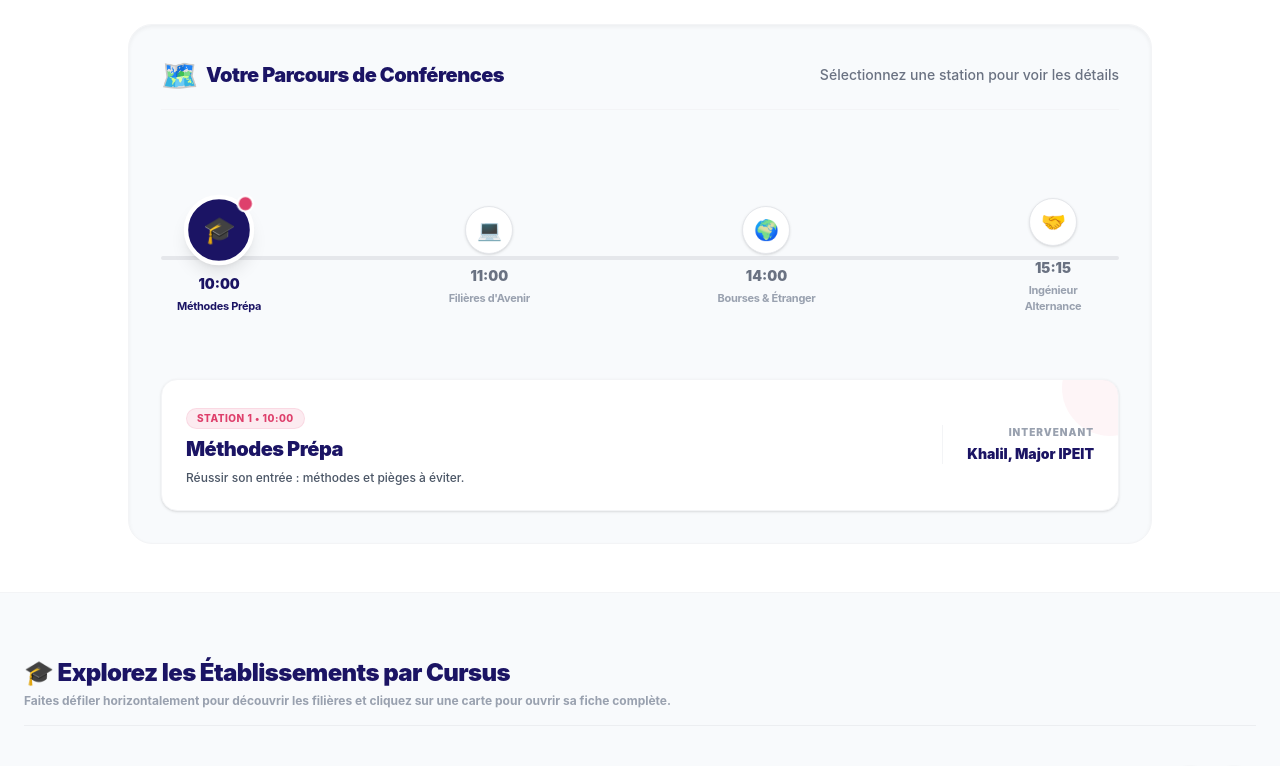
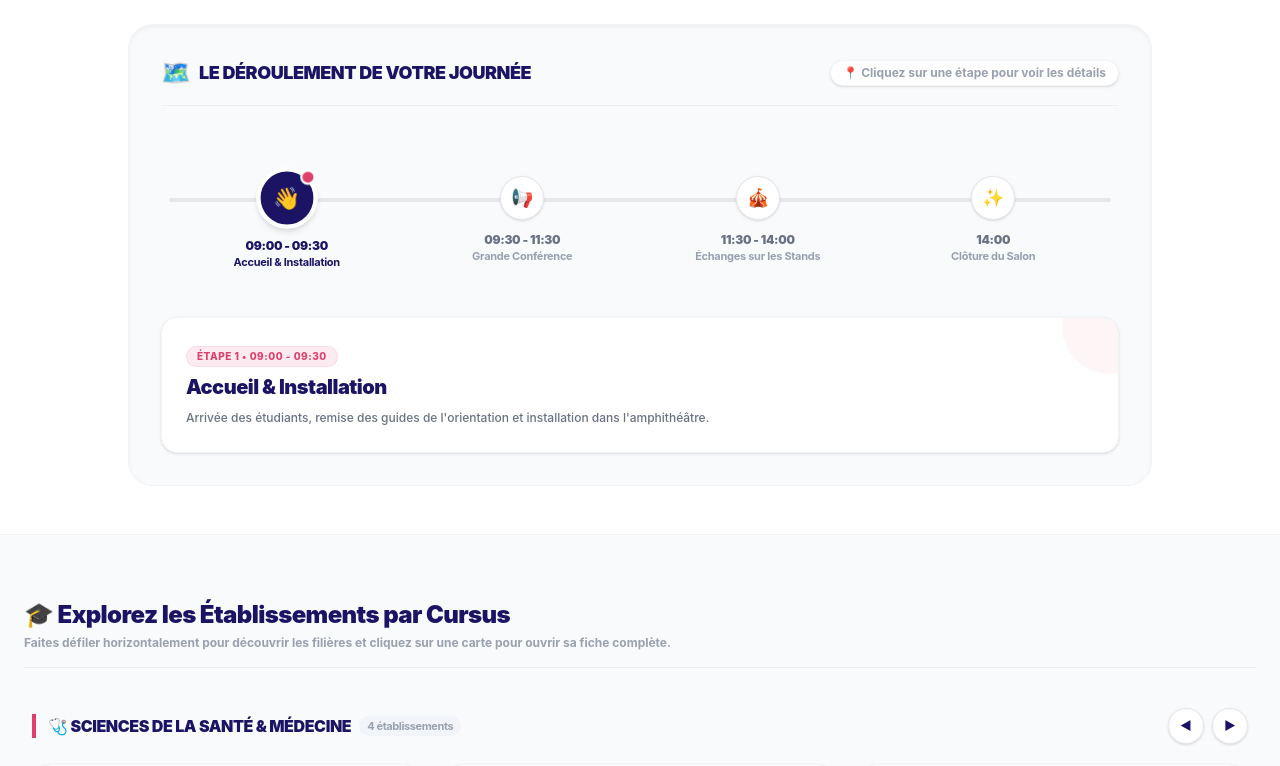
Before and after one commit to ahmedjerba/Orientini_WebSite, a React (Vite) app: page / in a window 1280 px wide. Shown: the part 1000-1766 px from the top of the page. Built offline with nearby package versions, Linux system fonts and the light colour scheme.

Commit message:
teb9alna juste el data normalement

```diff
--- a/src/components/Programme.jsx
+++ b/src/components/Programme.jsx
@@ -1,45 +1,40 @@
 import { useState } from 'react';
 
-// Données des conférences adaptées pour un parcours (avec icônes thématiques)
+// Données réelles du planning sans le champ intervenant
 const parcoursData = [
   {
     id: 1,
-    heure: "10:00",
-    titre: "Méthodes Prépa",
-    description: "Réussir son entrée : méthodes et pièges à éviter.",
-    intervenant: "Khalil, Major IPEIT",
-    icon: "🎓"
+    heure: "09:00 - 09:30",
+    titre: "Accueil & Installation",
+    description: "Arrivée des étudiants, remise des guides de l'orientation et installation dans l'amphithéâtre.",
+    icon: "👋"
   },
   {
     id: 2,
-    heure: "11:00",
-    titre: "Filières d'Avenir",
-    description: "IA, Big Data et Cybersécurité : les débouchés porteurs.",
-    intervenant: "Table ronde ENSI",
-    icon: "💻"
+    heure: "09:30 - 11:30",
+    titre: "Grande Conférence",
+    description: "Présentation générale des filières, des scores de l'année dernière et conseils clés pour réussir son parcours.",
+    icon: "📢"
   },
   {
     id: 3,
-    heure: "14:00",
-    titre: "Bourses & Étranger",
-    description: "Tout savoir sur les aides et les cursus internationaux.",
-    intervenant: "Ministère Orientation",
-    icon: "🌍"
+    heure: "11:30 - 14:00",
+    titre: "Échanges sur les Stands",
+    description: "Ouverture des stands par faculté. Les étudiants discutent directement avec les représentants des écoles (IPEIT, IPEIEM, etc.) pour poser leurs questions.",
+    icon: "🎪"
   },
   {
     id: 4,
-    heure: "15:15",
-    titre: "Ingénieur Alternance",
-    description: "Mode d'emploi et entreprises partenaires pour se lancer.",
-    intervenant: "DRH Entreprises Tech",
-    icon: "🤝"
+    heure: "14:00",
+    titre: "Clôture du Salon",
+    description: "Fin des sessions d'échanges et fermeture des portes du salon virtuel.",
+    icon: "✨"
   }
 ];
 
 export default function Programme() {
   const [activeStationId, setActiveStationId] = useState(parcoursData[0].id);
 
-  // Pour changer de station avec les flèches du clavier (bonus d'accessibilité)
   const handleKeyDown = (e, index) => {
     if (e.key === 'ArrowRight' && index < parcoursData.length - 1) {
       setActiveStationId(parcoursData[index + 1].id);
@@ -51,99 +46,94 @@ export default function Programme() {
   const activeStation = parcoursData.find(s => s.id === activeStationId);
 
   return (
-    <div className="w-full bg-slate-50 rounded-3xl border border-gray-100 p-8 shadow-inner max-w-5xl mx-auto space-y-10">
+    <div className="w-full bg-slate-50 rounded-3xl border border-gray-100 p-6 md:p-8 shadow-inner max-w-5xl mx-auto space-y-8">
 
       {/* 1. Titre et Indicateur */}
-      <div className="flex items-center gap-2 border-b border-gray-100 pb-4">
-        <span className="text-3xl">🗺️</span>
-        <h3 className="text-xl font-black text-[#1b1464] tracking-tight">
-          Votre Parcours de Conférences
+      <div className="flex flex-col sm:flex-row sm:items-center gap-2 border-b border-gray-200/60 pb-4">
+        <div className="flex items-center gap-2">
+          <span className="text-2xl">🗺️</span>
+          <h3 className="text-lg font-black text-[#1b1464] tracking-tight uppercase">
+            Le Déroulement de votre Journée
           </h3>
-        <p className="ml-auto text-sm font-medium text-gray-500">
-          Sélectionnez une station pour voir les détails
+        </div>
+        <p className="sm:ml-auto text-xs font-bold text-gray-400 bg-white border border-gray-100 px-3 py-1 rounded-full shadow-sm">
+          📍 Cliquez sur une étape pour voir les détails
         </p>
       </div>
 
-      {/* 2. LE VISUEL DU PARCOURS (Timeline/Chemin) */}
-      <div className="relative pt-12 pb-6 px-4">
+      {/* 2. LE VISUEL DU PARCOURS */}
+      <div className="relative pt-8 pb-4 px-2 overflow-x-auto md:overflow-x-visible scrollbar-none">
+        <div className="min-w-[600px] md:min-w-full relative">
+
           {/* La ligne directrice (le chemin) */}
-        <div className="absolute top-[calc(50%+12px)] left-0 right-0 h-1 bg-gray-200 rounded-full" />
+          <div className="absolute top-7 left-0 right-0 h-1 bg-gray-200 rounded-full z-0" />
 
           {/* Les stations (les points du parcours) */}
-        <div className="flex justify-between items-center gap-4 relative z-10">
+          <div className="flex justify-between items-center relative z-10">
             {parcoursData.map((station, index) => (
-            <div key={station.id} className="flex flex-col items-center gap-3">
+              <div key={station.id} className="flex flex-col items-center gap-3 flex-1">
+
                 {/* Le point d'étape */}
                 <button
                   onClick={() => setActiveStationId(station.id)}
                   onKeyDown={(e) => handleKeyDown(e, index)}
                   aria-selected={activeStationId === station.id}
-                title={`Cliquez pour voir : ${station.titre}`}
                   className={`group flex items-center justify-center transition-all duration-300 relative ${
                     activeStationId === station.id
-                    ? "w-16 h-16 bg-[#1b1464] border-4 border-white shadow-lg scale-110"
-                    : "w-12 h-12 bg-white border border-gray-200 shadow-sm hover:border-[#1b1464]"
-                } rounded-full`}
+                      ? "w-14 h-14 bg-[#1b1464] border-4 border-white shadow-md scale-110"
+                      : "w-11 h-11 bg-white border border-gray-200 shadow-sm hover:border-[#1b1464]/50"
+                  } rounded-full cursor-pointer`}
                 >
-                <span className={`${
-                  activeStationId === station.id ? "text-2xl" : "text-xl"
-                }`}>
+                  <span className={`${activeStationId === station.id ? "text-xl" : "text-lg"}`}>
                     {station.icon}
                   </span>
 
-                {/* Icône de statut "Actif" */}
+                  {/* Point lumineux d'état actif */}
                   {activeStationId === station.id && (
-                  <span className="absolute -top-1 -right-1 w-4 h-4 bg-[#de3f6b] rounded-full border-2 border-white animate-pulse" />
+                    <span className="absolute -top-0.5 -right-0.5 w-3.5 h-3.5 bg-[#de3f6b] rounded-full border-2 border-white animate-pulse" />
                   )}
                 </button>
 
-              {/* L'heure et le titre abrégé */}
-              <div className="text-center space-y-1 max-w-[100px]">
-                <span className={`block text-sm font-black transition-colors ${
+                {/* Heure et Titre simplifié sous la bulle */}
+                <div className="text-center space-y-0.5 max-w-[130px]">
+                  <span className={`block text-xs font-black tracking-tight transition-colors ${
                     activeStationId === station.id ? "text-[#1b1464]" : "text-gray-500"
                   }`}>
                     {station.heure}
                   </span>
-                <span className={`block text-[11px] font-bold tracking-tight transition-colors ${
+                  <span className={`block text-[11px] font-bold tracking-tight transition-colors leading-tight line-clamp-1 ${
                     activeStationId === station.id ? "text-[#1b1464]" : "text-gray-400"
                   }`}>
                     {station.titre}
                   </span>
                 </div>
+
               </div>
             ))}
+          </div>
+
         </div>
       </div>
 
       {/* 3. LE PANNEAU D'INFORMATION (La station sélectionnée) */}
-      <div className="bg-white rounded-2xl border border-gray-100 p-6 shadow-sm transition-all duration-500 transform scale-100 relative group overflow-hidden">
+      <div className="bg-white rounded-2xl border border-gray-100 p-6 shadow-sm transition-all duration-300 relative group overflow-hidden">
+        <div className="absolute -top-10 -right-10 w-24 h-24 bg-[#de3f6b]/5 rounded-full group-hover:scale-110 transition-transform" />
 
-        {/* Élément de décoration graphique (bonus) */}
-        <div className="absolute -top-10 -right-10 w-24 h-24 bg-[#de3f6b]/5 rounded-full group-hover:scale-125 transition-transform" />
+        <div className="relative z-10 space-y-2">
+          {/* Badge de l'étape */}
+          <div>
+            <span className="inline-flex items-center gap-1.5 text-[10px] font-extrabold px-2.5 py-0.5 rounded-full uppercase tracking-wider bg-[#de3f6b]/10 text-[#de3f6b] border border-[#de3f6b]/10">
+              Étape {parcoursData.indexOf(activeStation) + 1} • {activeStation.heure}
+            </span>
+          </div>
 
-        <div className="flex flex-col md:flex-row md:items-center justify-between gap-6 relative z-10">
-          {/* Bloc Titre et Description */}
-          <div className="space-y-2 flex-1 min-w-0">
-            <span className="inline-block text-[10px] font-extrabold px-2.5 py-0.5 rounded-full uppercase tracking-wider bg-[#de3f6b]/10 text-[#de3f6b] border border-[#de3f6b]/10">
-              Station {parcoursData.indexOf(activeStation) + 1} • {activeStation.heure}
-            </span>
+          {/* Titre & Description */}
           <h4 className="font-black text-lg md:text-xl text-[#1b1464] tracking-tight leading-tight">
             {activeStation.titre}
           </h4>
-            <p className="text-xs font-medium text-gray-600">
+          <p className="text-xs font-medium text-gray-500 leading-relaxed max-w-3xl">
             {activeStation.description}
           </p>
-          </div>
-
-          {/* Bloc Intervenant (à droite sur PC) */}
-          <div className="shrink-0 md:text-right space-y-1 md:pl-6 border-t md:border-t-0 md:border-l border-gray-100 pt-4 md:pt-0">
-            <span className="block text-[10px] font-black text-gray-400 uppercase tracking-widest">
-              Intervenant
-            </span>
-            <span className="block text-sm font-black text-[#1b1464]">
-              {activeStation.intervenant}
-            </span>
-          </div>
         </div>
       </div>
 
--- a/src/components/facultes/CategoryRow.jsx
+++ b/src/components/facultes/CategoryRow.jsx
@@ -5,35 +5,37 @@ export default function CategoryRow({ title, facultes, onCardClick }) {
   const [currentIndex, setCurrentIndex] = useState(0);
   const [cardsVisible, setCardsVisible] = useState(3);
 
-  // 1. On gère TOUT dans un seul useEffect au redimensionnement
+  // États pour le swipe tactile
+  const [touchStartX, setTouchStartX] = useState(0);
+  const [touchEndX, setTouchEndX] = useState(0);
+
+  // 1. Gestion responsive du nombre de cartes visibles
   useEffect(() => {
     const updateCarousel = () => {
       let visible = 3;
       if (window.innerWidth < 640) {
-        visible = 1; // Mobile
+        visible = 1;      // Mobile (Smartphone)
       } else if (window.innerWidth < 1024) {
-        visible = 2; // Tablette
+        visible = 2;      // Tablette
       } else {
-        visible = 3; // PC
+        visible = 3;      // PC / Écrans larges
       }
 
       setCardsVisible(visible);
 
-      // On ajuste l'index immédiatement ici pour éviter le conflit d'état décalé
+      // Sécurité : recalcule l'index si la fenêtre change de taille
       setCurrentIndex((prevIndex) => {
         const maxIndex = Math.max(0, facultes.length - visible);
         return prevIndex > maxIndex ? maxIndex : prevIndex;
       });
     };
 
-    // Initialisation au montage
     updateCarousel();
-
     window.addEventListener('resize', updateCarousel);
     return () => window.removeEventListener('resize', updateCarousel);
-  }, [facultes.length]); // S'exécute si la liste de données change
+  }, [facultes.length]);
 
-  // 2. Fonctions de navigation
+  // 2. Fonctions de navigation (flèches et swipe)
   const nextSlide = () => {
     if (currentIndex < facultes.length - cardsVisible) {
       setCurrentIndex(currentIndex + 1);
@@ -50,32 +52,58 @@ export default function CategoryRow({ title, facultes, onCardClick }) {
     }
   };
 
+  // 3. Gestionnaires d'événements tactiles (Swipe)
+  const handleTouchStart = (e) => {
+    setTouchStartX(e.targetTouches[0].clientX);
+  };
+
+  const handleTouchMove = (e) => {
+    setTouchEndX(e.targetTouches[0].clientX);
+  };
+
+  const handleTouchEnd = () => {
+    if (!touchStartX || !touchEndX) return;
+
+    const difference = touchStartX - touchEndX;
+    const minSwipeDistance = 50; // Seuil en pixels
+
+    if (difference > minSwipeDistance) {
+      nextSlide(); // Swipe gauche -> Suivant
+    } else if (difference < -minSwipeDistance) {
+      prevSlide(); // Swipe droite -> Précédent
+    }
+
+    setTouchStartX(0);
+    setTouchEndX(0);
+  };
+
   if (!facultes || facultes.length === 0) return null;
 
   return (
-    <div className="space-y-4 relative py-2">
+    <div className="space-y-4 relative py-2 w-full max-w-full overflow-hidden">
 
-      {/* EN-TÊTE (Titre + Flèches) */}
-      <div className="flex justify-between items-center px-1">
-        <h3 className="text-base font-black text-[#1b1464] tracking-tight uppercase border-l-4 border-[#de3f6b] pl-3 flex items-center gap-2">
+      {/* EN-TÊTE RESPONSIVE (S'empile sur petit mobile, s'aligne sur PC) */}
+      <div className="flex flex-col sm:flex-row justify-between items-start sm:items-center gap-3 px-2">
+        <h3 className="text-sm sm:text-base font-black text-[#1b1464] tracking-tight uppercase border-l-4 border-[#de3f6b] pl-3 flex flex-wrap items-center gap-2">
           {title}
-          <span className="text-[11px] font-bold text-gray-400 lowercase bg-slate-100 px-2 py-0.5 rounded-full">
+          <span className="text-[10px] sm:text-[11px] font-bold text-gray-400 lowercase bg-slate-100 px-2 py-0.5 rounded-full whitespace-nowrap">
             {facultes.length} {facultes.length > 1 ? 'établissements' : 'établissement'}
           </span>
         </h3>
 
+        {/* BOUTONS FLÈCHES RESPONSIVES (Masqués si pas assez de cartes) */}
         {facultes.length > cardsVisible && (
-          <div className="flex gap-2">
+          <div className="flex gap-2 self-end sm:self-auto">
             <button
               onClick={prevSlide}
-              className="bg-white hover:bg-slate-50 border border-gray-200 text-[#1b1464] w-9 h-9 rounded-full flex items-center justify-center font-black text-xs transition-all shadow-sm active:scale-95 cursor-pointer"
+              className="bg-white hover:bg-slate-50 border border-gray-200 text-[#1b1464] w-8 h-8 sm:w-9 sm:h-9 rounded-full flex items-center justify-center font-black text-xs transition-all shadow-sm active:scale-95 cursor-pointer touch-manipulation"
               aria-label="Précédent"
             >
               ◀
             </button>
             <button
               onClick={nextSlide}
-              className="bg-white hover:bg-slate-50 border border-gray-200 text-[#1b1464] w-9 h-9 rounded-full flex items-center justify-center font-black text-xs transition-all shadow-sm active:scale-95 cursor-pointer"
+              className="bg-white hover:bg-slate-50 border border-gray-200 text-[#1b1464] w-8 h-8 sm:w-9 sm:h-9 rounded-full flex items-center justify-center font-black text-xs transition-all shadow-sm active:scale-95 cursor-pointer touch-manipulation"
               aria-label="Suivant"
             >
               ▶
@@ -84,21 +112,27 @@ export default function CategoryRow({ title, facultes, onCardClick }) {
         )}
       </div>
 
-      {/* CONTENEUR DU CAROUSEL */}
-      <div className="overflow-hidden w-full rounded-2xl p-1">
+      {/* ZONE DE GRILLE / CAROUSEL RESPONSIVE */}
+      <div
+        className="overflow-hidden w-full rounded-2xl px-1 py-1 touch-pan-y cursor-grab active:cursor-grabbing"
+        onTouchStart={handleTouchStart}
+        onTouchMove={handleTouchMove}
+        onTouchEnd={handleTouchEnd}
+      >
         <div
-          className="flex gap-4 transition-transform duration-500 ease-out"
+          className="flex gap-3 sm:gap-4 transition-transform duration-500 ease-out"
           style={{
-            transform: `translateX(calc(-${currentIndex} * (100% / ${cardsVisible}) - (${currentIndex} * 1rem / ${cardsVisible})))`
+            transform: `translateX(calc(-${currentIndex} * (100% / ${cardsVisible}) - (${currentIndex} * ${window.innerWidth < 640 ? '0.75rem' : '1rem'} / ${cardsVisible})))`
           }}
         >
           {facultes.map((fac) => (
             <div
               key={fac.id}
               style={{
-                width: `calc((100% - (${cardsVisible} - 1) * 1rem) / ${cardsVisible})`
+                // Adapte dynamiquement la largeur en fonction de l'espace des gaps (gap-3 sur mobile vs gap-4 sur PC)
+                width: `calc((100% - (${cardsVisible} - 1) * ${window.innerWidth < 640 ? '0.75rem' : '1rem'}) / ${cardsVisible})`
               }}
-              className="flex-shrink-0"
+              className="flex-shrink-0 w-full"
             >
               <LittleCard
                 fac={fac}
--- a/src/components/page_faculté/HeroBanner.jsx
+++ b/src/components/page_faculté/HeroBanner.jsx
@@ -1,7 +1,7 @@
 export default function HeroBanner({ faculte, onBack }) {
   // Extraction sécurisée des données du JSON avec valeurs par défaut
   const {
-    nom_court = "Établissement",
+    logo = "Établissement",
     nom_complet = "Nom complet de la faculté",
     ville = "Tunisie",
     emplacement_salon = "STAND --",
@@ -22,7 +22,7 @@ export default function HeroBanner({ faculte, onBack }) {
           {/* Logo Circulaire basé sur le nom court */}
           <div className="w-16 h-16 md:w-20 md:h-20 bg-white rounded-full flex items-center justify-center border-4 border-white/20 shadow-md shrink-0">
             <span className="text-[#1b1464] font-black text-xl md:text-2xl tracking-tight">
-              {nom_court}
+              <img src={logo} alt={nom_complet} className="w-full h-full object-cover rounded-full" />
             </span>
           </div>
 
```
Also changed, not shown: src/components/page_faculté/ContactActions.jsx (+2 -18 lines), src/components/page_faculté/DebouchesIntervenant.jsx (+21 -16 lines), src/components/page_faculté/PresentationFiliere.jsx (+5 -5 lines), src/components/page_faculté/Selectivite.jsx (+43 -31 lines), src/data/facultes.json (+98 -5 lines). Lines whose indentation alone changed are shown as unchanged.
